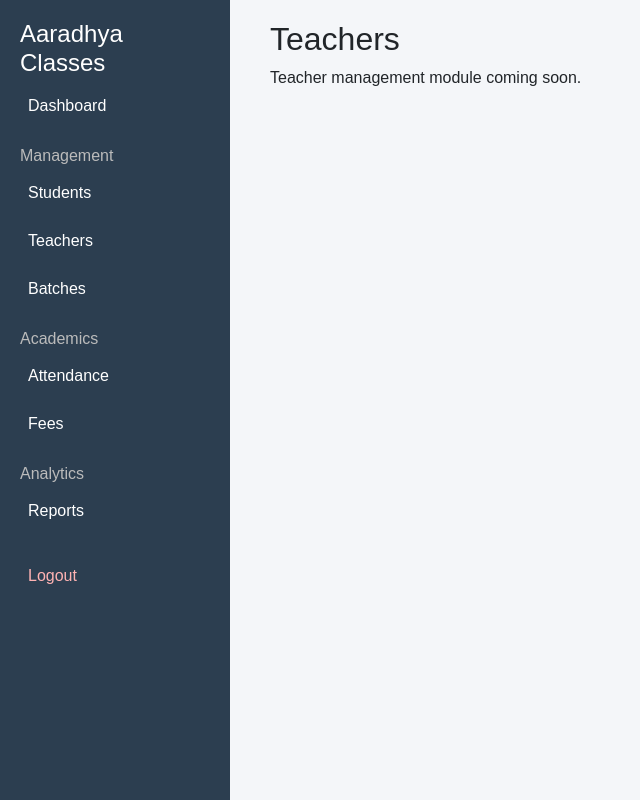
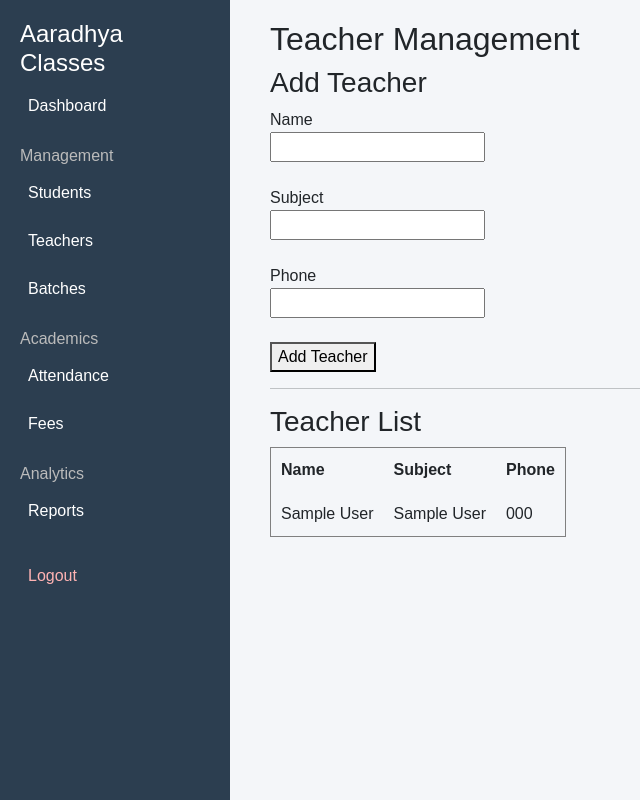
Before and after one commit to cuk6912/aaradhya-classes, a Flask app: page /teachers in a window 1280 px wide. Shown: the whole page, without its empty margins (0-640 px from the left). Run offline with Flask 3, Linux system fonts and the light colour scheme; tables that the repository leaves empty hold one stand-in row (values such as "Sample post").

Commit message:
Update teachers.html

```diff
--- a/templates/teachers.html
+++ b/templates/teachers.html
@@ -2,7 +2,47 @@
 
 {% block content %}
 
-<h2>Teachers</h2>
-<p>Teacher management module coming soon.</p>
+<h2>Teacher Management</h2>
+
+<h3>Add Teacher</h3>
+
+<form method="POST" action="/add_teacher">
+
+Name<br>
+<input name="name"><br><br>
+
+Subject<br>
+<input name="subject"><br><br>
+
+Phone<br>
+<input name="phone"><br><br>
+
+<button>Add Teacher</button>
+
+</form>
+
+<hr>
+
+<h3>Teacher List</h3>
+
+<table border="1" cellpadding="10">
+
+<tr>
+<th>Name</th>
+<th>Subject</th>
+<th>Phone</th>
+</tr>
+
+{% for t in teachers %}
+
+<tr>
+<td>{{t.name}}</td>
+<td>{{t.subject}}</td>
+<td>{{t.phone}}</td>
+</tr>
+
+{% endfor %}
+
+</table>
 
 {% endblock %}
```
